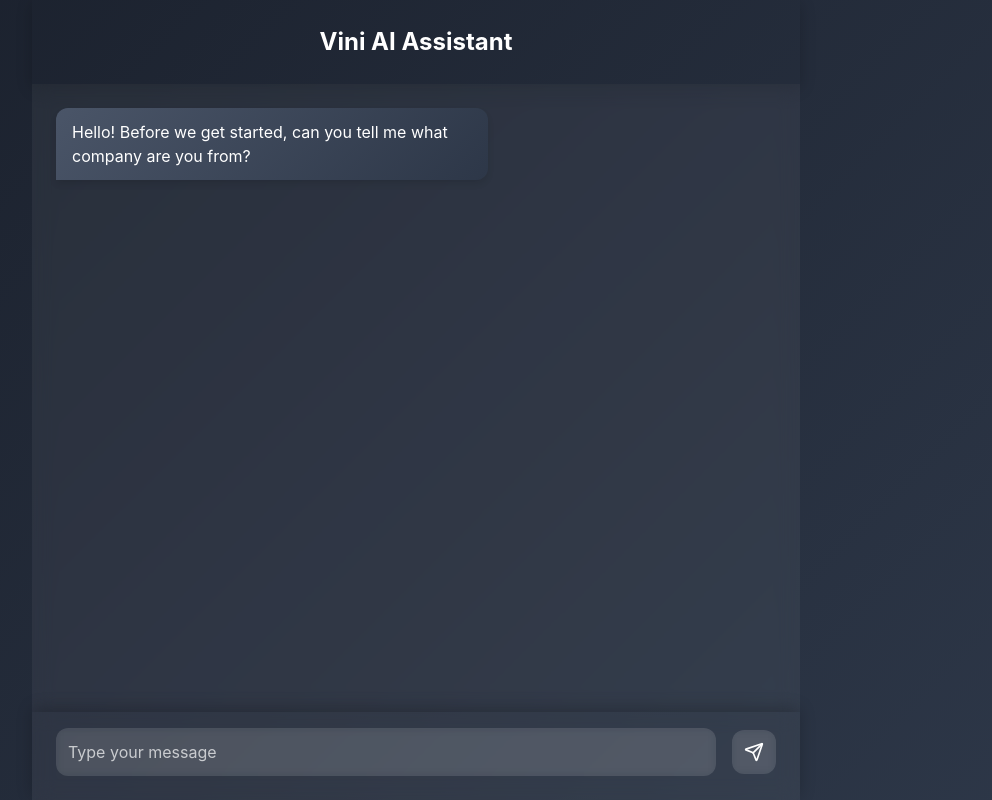
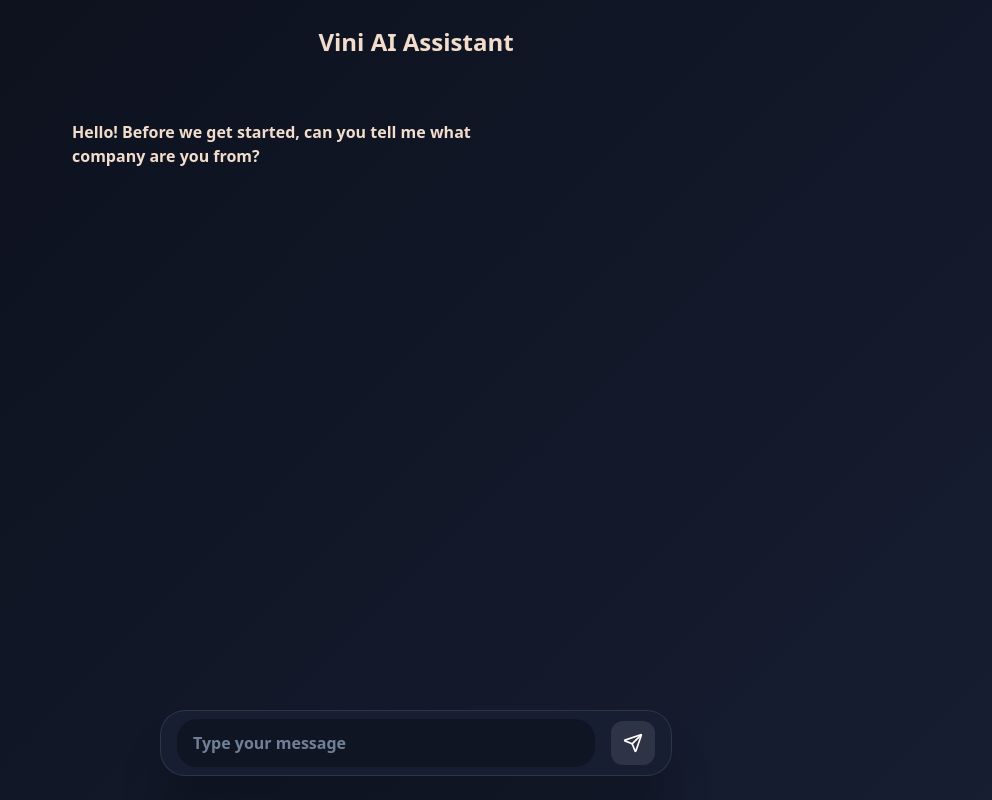
Before and after one commit to VCasseb/private_chatbot_frontend, a Next.js app: page / in a window 1280 px wide. Shown: the whole page, without its empty margins (224-1216 px from the left). Built offline with nearby package versions, Linux system fonts and the light colour scheme.

Commit message:
new front

```diff
--- a/app/chatbot.tsx
+++ b/app/chatbot.tsx
@@ -1,19 +1,54 @@
 "use client";
 
+import { useRef, useEffect } from "react"; // Adicione useRef e useEffect
 import { useState } from "react";
 import styled from "styled-components";
 import { Send } from "lucide-react";
 
+//Balao
+const SuggestionsContainer = styled.div`
+  display: flex;
+  align-items: center;
+  box-shadow: 0px 40px 40px 0px rgba(0, 0, 0, 0.2);
+  position: absolute; /* Permite posicionar com relação à tela */
+  bottom: 12%; /* Distância do fundo da tela, ajustável */
+  left: 50%; /* Centraliza horizontalmente */
+  transform: translateX(-50%); /* Ajusta a posição para o centro */
+
+
+`;
+
+const SuggestionBubble = styled.div`
+  padding: 8px 12px;
+  background-color: #3182ce;
+  color: white;
+  border-radius: 20px;
+  cursor: pointer;
+  transition: background-color 0.3s, transform 0.2s;
+
+  &:hover {
+    background-color: #2563eb;
+    transform: scale(1.05);
+  }
+
+  &:active {
+    transform: scale(0.95);
+  }
+`;
+
+
 // Estilos com Styled Components
 const Container = styled.div`
   display: flex;
-  flex-direction: column; /* Mudança aqui para melhor ajuste em telas pequenas */
+  flex-direction: column; /* Melhor ajuste para telas pequenas */
   height: 100vh;
   width: 100%;
-  background: linear-gradient(135deg, #1a202c, #2d3748);
-  color: white;
-  font-family: 'Inter', sans-serif;
+  background: linear-gradient(135deg, #0c101c, #171e32);
+  font-family: system-ui, sans-serif, "Apple Color Emoji", "Segoe UI Emoji", "Segoe UI Symbol", "Noto Color Emoji";
+  font-weight: 600; /* Um pouco mais grosso, mas sem ser negrito total */
+  color: #f2ddcc;
 `;
+
 
 const MainContent = styled.div`
   display: flex;
@@ -33,7 +68,6 @@ const Header = styled.div`
   text-align: center;
   font-weight: bold;
   font-size: 1.0rem;
-  box-shadow: 0 4px 15px rgba(0, 0, 0, 0.2);
 
   @media (min-width: 768px) {
     padding: 1.5rem;
@@ -45,78 +79,101 @@ const ChatContainer = styled.div`
   flex: 1;
   overflow-y: auto;
   padding: 1.5rem;
-    @media (min-width: 768px) {
-    padding-bottom: 20px; /* Aumentei o padding-bottom para mais espaço */
-  }
-  padding-bottom: 120px; /* Aumentei o padding-bottom para mais espaço */
+  padding-bottom: 160px; /* Maior padding-bottom para dar espaço ao input */
   display: flex;
   flex-direction: column;
-  background: rgba(255, 255, 255, 0.05);
-  backdrop-filter: blur(10px);
+
+  /* Outros estilos da barra de rolagem */
+  &::-webkit-scrollbar {
+    width: 7px;
+  }
+
+  &::-webkit-scrollbar-track {
+    background: rgba(255, 255, 255, 0.1);
+    border-radius: 10px;
+  }
+
+  &::-webkit-scrollbar-thumb {
+    background: linear-gradient(135deg, #3182ce, #2563eb);
+    border-radius: 10px;
+  }
 `;
 
 const Message = styled.div<{ $isUser: boolean }>`
   max-width: 60%;
   padding: 12px 16px;
   border-radius: ${({ $isUser }) => ($isUser ? "12px 12px 0 12px" : "12px 12px 12px 0")};
-  background: ${({ $isUser }) => ($isUser ? "linear-gradient(135deg, #3182ce, #2563eb)" : "linear-gradient(135deg, #4a5568, #2d3748)")};
+  background: ${({ $isUser }) => $isUser && "linear-gradient(135deg, #3182ce, #2563eb)"};
   color: white;
   align-self: ${({ $isUser }) => ($isUser ? "flex-end" : "flex-start")};
   margin-bottom: 12px;
-  box-shadow: 0 4px 6px rgba(0, 0, 0, 0.1);
   transition: transform 0.2s, box-shadow 0.2s;
+  color: #f2ddcc;
+
+  /* Adicionando animação de fade-in */
+  opacity: 0;
+  animation: fadeIn 0.4s ease-in-out forwards;
 
   &:hover {
     transform: translateY(-2px);
-    box-shadow: 0 6px 12px rgba(0, 0, 0, 0.15);
+    background: linear-gradient(135deg, #0c101c,rgb(18, 24, 41));
   }
 
   @media (max-width: 768px) {
-    font-size: 0.8rem; /* Ajuste de fonte para telas pequenas */
+    font-size: 0.8rem;
   }
 
+  @keyframes fadeIn {
+    from {
+      opacity: 0;
+      transform: translateY(10px);
+    }
+    to {
+      opacity: 1;
+      transform: translateY(0);
+    }
+  }
 `;
+
 
 const InputContainer = styled.div`
   display: flex;
   align-items: center;
-  padding: 1.5rem;
-  padding-top: 1rem; /* Adicionei um padding-top para mais espaço acima do input */
-  padding-bottom: 1.5rem; /* Aumentei o padding-bottom para mais espaço abaixo do input */
-  box-shadow: 0 -4px 15px rgba(0, 0, 0, 0.2);
-  background: rgba(255, 255, 255, 0.05);
-  backdrop-filter: blur(10px);
-  position: fixed;
-  bottom: 0;
-  width: 100%;
-  left: 0;
+  padding: 1rem;
+  padding-top: 0.5rem;
+  padding-bottom: 0.5rem;
+  box-shadow: 0px 40px 40px 0px rgba(0, 0, 0, 0.2);
+  background-color: #171e32;
+  position: absolute; /* Permite posicionar com relação à tela */
+  bottom: 3%; /* Distância do fundo da tela, ajustável */
+  left: 50%; /* Centraliza horizontalmente */
+  transform: translateX(-50%); /* Ajusta a posição para o centro */
+  width: 40%;
+  border-radius: 25px;
+  border: 1px solid rgba(255, 255, 255, 0.1);
 
-  @media (min-width: 768px) {
-    position: static; /* Remove a posição fixa em telas maiores */
-    width: auto;
-    box-shadow: 0 -4px 15px rgba(0, 0, 0, 0.2);
+  @media (max-width: 768px) {
+    width: 90%; /* Reduz a largura para telas menores */
+    bottom: 0.1%; /* Distância do fundo da tela, ajustável */
   }
 `;
 
+
 const Input = styled.input`
-  flex: 1;
-  padding: 0.75rem;
-  background: rgba(255, 255, 255, 0.1);
-  color: white;
-  border: none;
-  border-radius: 12px;
+  width: 100%;
+  padding: 12px 16px;
+  font-size: 16px;
+  border-radius: 20px;
   outline: none;
-  font-size: 1rem;
-  backdrop-filter: blur(5px);
-
+  color: #2d3748;
+  background-color: #101524;
+  border-color: #101524;
+  color: #e2e8f0;
   &::placeholder {
-    color: rgba(255, 255, 255, 0.7);
-  }
-
-  @media (max-width: 768px) {
-    font-size: 0.9rem; /* Ajuste de fonte para telas pequenas */
+    color: #718096;
   }
 `;
+
 
 const Button = styled.button`
   margin-left: 1rem;
@@ -233,11 +290,34 @@ const LoadingMessage = styled.div`
 `;
 
 
+// Função para formatar a mensagem
+const formatMessage = (message: string) => {
+  // Substituir **texto** por <strong>texto</strong>
+  let formattedMessage = message.replace(/\*\*(.*?)\*\*/g, '<strong>$1</strong>');
 
+  // Substituir ### por listas e adicionar <br> antes e depois
+  formattedMessage = formattedMessage.replace(/### (.*?)\n/g, '<br><ul><li>$1</li></ul><br>');
 
-;
+  // Dividir o texto em linhas
+  const lines = formattedMessage.split('\n');
 
-;
+  // Processar cada linha
+  formattedMessage = lines.map((line, index) => {
+    // Verificar se é a penúltima linha
+    if (index === lines.length - 2) {
+      return `<p>${line}</p><br>`; // Adiciona <br> no final da penúltima linha
+    }
+
+    // Adicionar <p> ao redor de outras linhas (exceto títulos e negrito)
+    if (!line.startsWith('<ul>') && !line.startsWith('<strong>') && line.trim() !== '') {
+      return `<p>${line}</p>`;
+    }
+
+    return line;
+  }).join('');
+
+  return formattedMessage;
+};
 
 let firstmessage = true;
 
@@ -252,79 +332,101 @@ localStorage.setItem('userid', userid);
 //  Componente Principal do Chatbot
 export default function Chatbot() {
   const [messages, setMessages] = useState<{ text: string; isUser: boolean }[]>([
-    { text: "Hello! Before we get started, can you tell me what company are you from?", isUser: false } // Mensagem inicial
+    { text: "Hello! Before we get started, can you tell me what company are you from?", isUser: false },
   ]);
   const [input, setInput] = useState("");
   const [isLoading, setIsLoading] = useState(false);
+  const [suggestions, setSuggestions] = useState<string[]>([
+    "About Vinicius",
+    "How old is Vinicius?",
+    "What certifications does Vinicius have?",
+    "Tell me about graduation of Vinicius?",
+    "What is vinicius's email?",
+    "Which company does Vinicius work for?",
+    "Tell me about experience projects of Vinicius?",
+    "What hard skills does Vinicius have?",
+    "Vinicius' hobbies?",
+    "Vinicius' job role?",
+    "Which languages does Vinicius speak?",
+    "Where does Vinicius live?",
+    "Full name of Vinicius?",
+    "Where is Vinicius from?",
+    "Vinicius' salary expectations?",
+    "Has Vinicius ever worked with data streams?",
+    "Tell me about this chatbot",
+    "Who are you?",
+  ]);
 
-  //You can start by asking anything about Vini, such as his age, current projects, job, and more!
-const sendMessage = async () => {
-  if (!input.trim()) return;
+  const [showSuggestions, setShowSuggestions] = useState(false); // Estado para controlar a exibição das sugestões
+  const chatContainerRef = useRef<HTMLDivElement>(null);
+
+  // Efeito para rolar automaticamente para o final
+  useEffect(() => {
+    if (chatContainerRef.current) {
+      chatContainerRef.current.scrollTop = chatContainerRef.current.scrollHeight;
+    }
+  }, [messages]);
+
+  const sendMessage = async (message?: string) => {
+    const msg = message || input;
+    if (!msg.trim() || isLoading) return;
 
     const currentTime = new Date();
-  const formattedTime = currentTime.toISOString(); // Exemplo de formatação para um formato padrão (ISO 8601)
+    const formattedTime = currentTime.toISOString();
 
-  // Mensagem do usuário
-  const userMessage = { text: input, isUser: true };
+    const userMessage = { text: msg, isUser: true };
     setMessages((prev) => [...prev, userMessage]);
+    setInput("");
 
-  // Limpar o input
-  setInput("");
-  if(firstmessage){
+    if (firstmessage) {
       setIsLoading(true);
       setTimeout(() => {
         setIsLoading(false);
-      const errorMessage = { text: 'Thank you! Now you can start by asking anything about Vini, such as his age, current projects, job, and more!', isUser: false };
-      setMessages((prev) => [...prev, errorMessage]);
-    }, 1500); // 1.5 segundos de atraso
-
+        const botMessage = { text: 'Thank you! Now you can start by asking anything about Vini, such as his age, current projects, job, and more! 😊', isUser: false };
+        setMessages((prev) => [...prev, botMessage]);
+        setShowSuggestions(true); // Exibe as sugestões após a primeira mensagem
+      }, 1500);
       localStorage.setItem('dtsent', formattedTime);
-    localStorage.setItem('message', input);
+      localStorage.setItem('message', msg);
       localStorage.setItem('flag_fm', "true");
       localStorage.setItem('input_ai', "");
       localStorage.setItem('contexto_faiss', "");
       firstmessage = false;
-
-  }else{
+    } else {
       try {
         setIsLoading(true);
-    // Enviar a mensagem para o backend
-    const response = await fetch('http://127.0.0.1:8000/perguntar/', {  // Altere para a URL correta do seu backend
+        const response = await fetch('http://127.0.0.1:8000/perguntar/', {
           method: 'POST',
           headers: {
             'Content-Type': 'application/json',
           },
-      body: JSON.stringify({ pergunta: input }),  // Alterado de "message" para "pergunta"
+          body: JSON.stringify({ pergunta: msg }),
         });
 
-    if (!response.ok) {
-      throw new Error('Erro ao enviar mensagem');
-    }
+        if (!response.ok) throw new Error('Erro ao enviar mensagem');
 
-    // Receber a resposta do backend (OpenAI)
         const data = await response.json();
         const botMessage = { text: data.resposta, isUser: false };
 
-    console.log(botMessage); // Verifique o conteúdo da resposta
+        console.log(botMessage);
         localStorage.setItem('dtsent', formattedTime);
-    localStorage.setItem('message', input);
+        localStorage.setItem('message', msg);
         localStorage.setItem('flag_fm', "false");
         localStorage.setItem('input_ai', data.resposta);
         localStorage.setItem('contexto_faiss', data.contexto);
 
-    // Adicionar a resposta do bot
-    setIsLoading(false);
         setMessages((prev) => [...prev, botMessage]);
       } catch (error) {
-    setIsLoading(false);
         console.error('Erro ao enviar mensagem:', error);
         const errorMessage = { text: 'Sorry, something is wrong :/', isUser: false };
         setMessages((prev) => [...prev, errorMessage]);
+      } finally {
+        setIsLoading(false);
       }
     }
-  //Send to logs
+
+    // Send to logs
     try {
-    // Coletar dados do localStorage
       const dtsent = localStorage.getItem('dtsent');
       const message = localStorage.getItem('message');
       const flag_fm = localStorage.getItem('flag_fm');
@@ -332,7 +434,6 @@ const sendMessage = async () => {
       const context_faiss = localStorage.getItem('contexto_faiss');
       const userid = localStorage.getItem('userid');
 
-    // Enviar a requisição com os dados do localStorage
       fetch('http://127.0.0.1:8000/sentdata/', {
         method: 'POST',
         headers: {
@@ -340,7 +441,7 @@ const sendMessage = async () => {
         },
         body: JSON.stringify({
           dtsent,
-            message, // Incluindo dados do localStorage
+          message,
           flag_fm,
           input_ai,
           context_faiss,
@@ -351,7 +452,7 @@ const sendMessage = async () => {
           if (!response.ok) {
             throw new Error('Erro ao enviar mensagem');
           }
-        return response.json(); // Se o backend retornar uma resposta JSON
+          return response.json();
         })
         .then(data => {
           console.log('Dados enviados com sucesso:', data);
@@ -359,28 +460,36 @@ const sendMessage = async () => {
         .catch(error => {
           console.error('Erro ao enviar dados:', error);
         });
-
     } catch (error) {
       console.error('Erro inesperado:', error);
     }
-
-
   };
 
-
+  const handleSuggestionClick = (suggestion: string) => {
+    sendMessage(suggestion); // Envia a sugestão como mensagem
+    setSuggestions((prev) => prev.filter((s) => s !== suggestion)); // Remove a sugestão usada
+  };
 
   return (
     <Container>
       <MainContent>
         <Header>Vini AI Assistant</Header>
-        <ChatContainer>
+        <ChatContainer ref={chatContainerRef}>
           {messages.map((msg, index) => (
             <Message key={index} $isUser={msg.isUser}>
-              {msg.text}
+              <div dangerouslySetInnerHTML={{ __html: formatMessage(msg.text) }} />
             </Message>
           ))}
           {isLoading && <LoadingMessage>Thinking</LoadingMessage>}
         </ChatContainer>
+        {/* Exibe as sugestões apenas se showSuggestions for true */}
+        {showSuggestions && suggestions.length > 0 && (
+          <SuggestionsContainer>
+            <SuggestionBubble onClick={() => handleSuggestionClick(suggestions[0])}>
+              {suggestions[0]}
+            </SuggestionBubble>
+          </SuggestionsContainer>
+        )}
         <InputContainer>
           <Input
             type="text"
@@ -389,7 +498,7 @@ const sendMessage = async () => {
             onChange={(e) => setInput(e.target.value)}
             onKeyPress={(e) => e.key === "Enter" && sendMessage()}
           />
-          <Button onClick={sendMessage}>
+          <Button onClick={() => sendMessage()}>
             <Send size={20} color="white" />
           </Button>
         </InputContainer>
```
Lines whose indentation alone changed are shown as unchanged.
